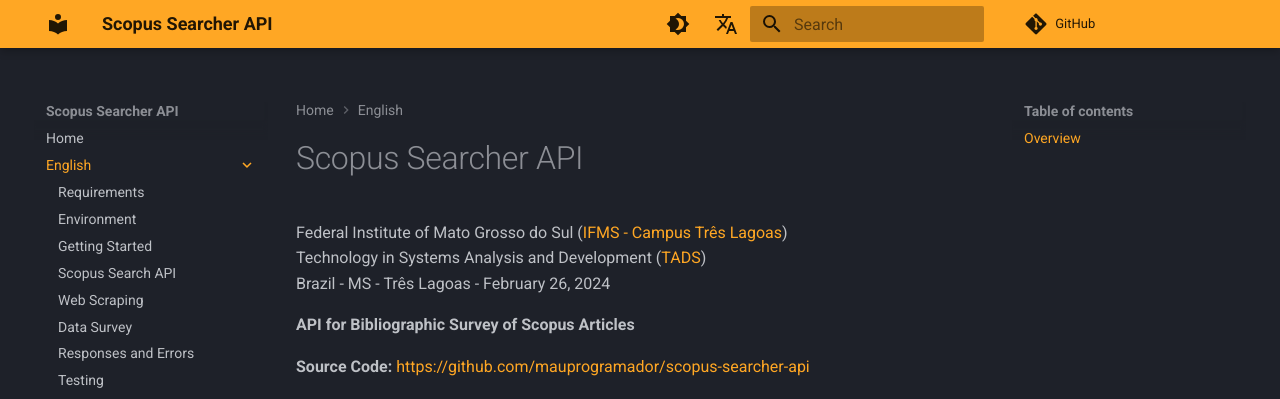
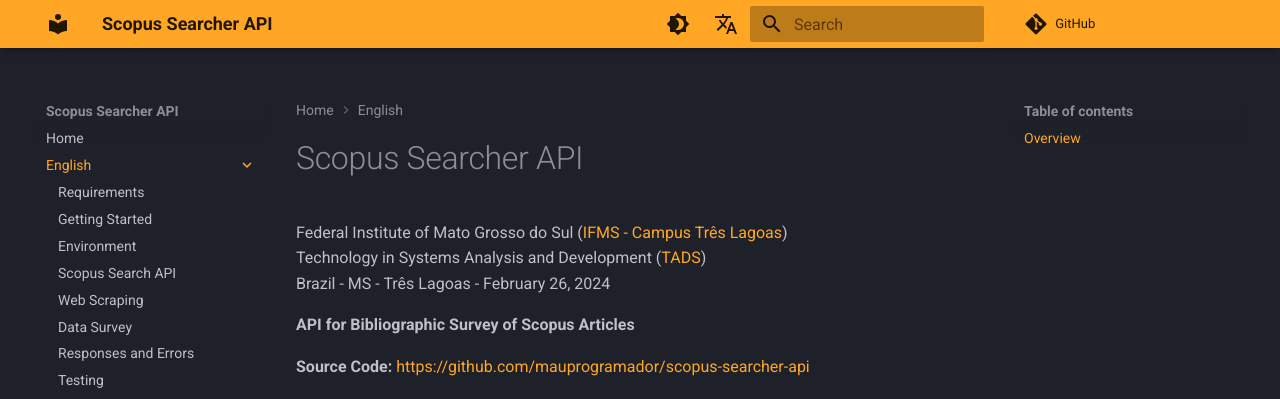
Before and after one commit to mauprogramador/scopus-survey-api, an MkDocs documentation site: the page built from docs/en/index.md, in a window 1280 px wide. Shown: the top 399 px of the page. Built offline with MkDocs 1.6.1 and Material for MkDocs 9.7.7, drawn with Linux system fonts in a browser that asks for light colours; comment, search, counter and statistics services are not loaded; some of the changed lines change nothing that is shown.

Commit message:
docs: change environment section order

```diff
--- a/mkdocs.yml
+++ b/mkdocs.yml
@@ -36,8 +36,8 @@ nav:
 - English:
   - Scopus Searcher API: en/index.md
   - Requirements: en/requirements.md
+  - Getting Started: en/getting-started.md
   - Environment: en/environment.md
-  - Getting Started: en/getting-started.md
   - Scopus Search API: en/scopus-search-api.md
   - Web Scraping: en/web-scraping.md
   - Data Survey: en/data-survey.md
@@ -49,8 +49,8 @@ nav:
 - Português:
   - Scopus Searcher API: pt/index.md
   - Requisitos: pt/requirements.md
+  - Primeiros Passos: pt/getting-started.md
   - Ambiente: pt/environment.md
-  - Primeiros Passos: pt/getting-started.md
   - Scopus Search API: pt/scopus-search-api.md
   - Web Scraping: pt/web-scraping.md
   - Levantamento de Dados: pt/data-survey.md
```
